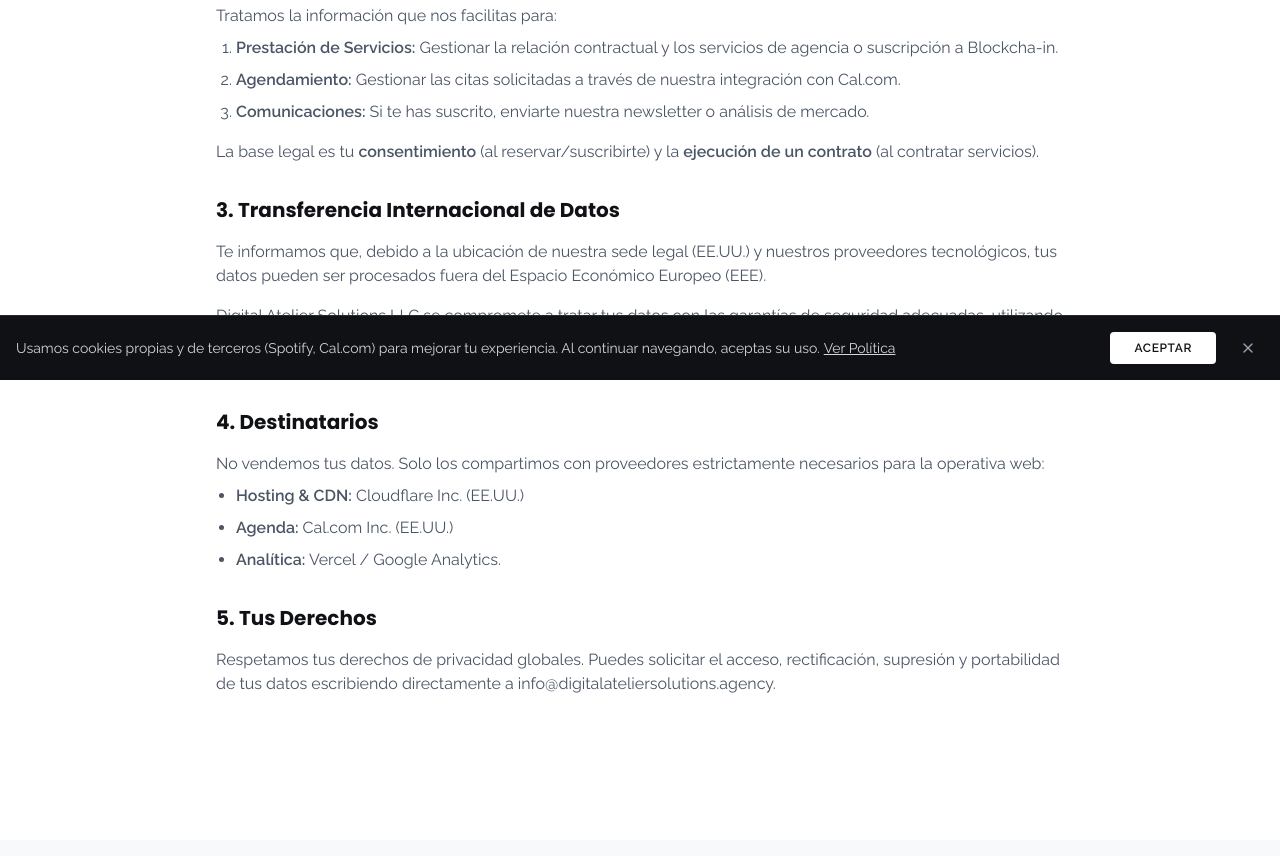
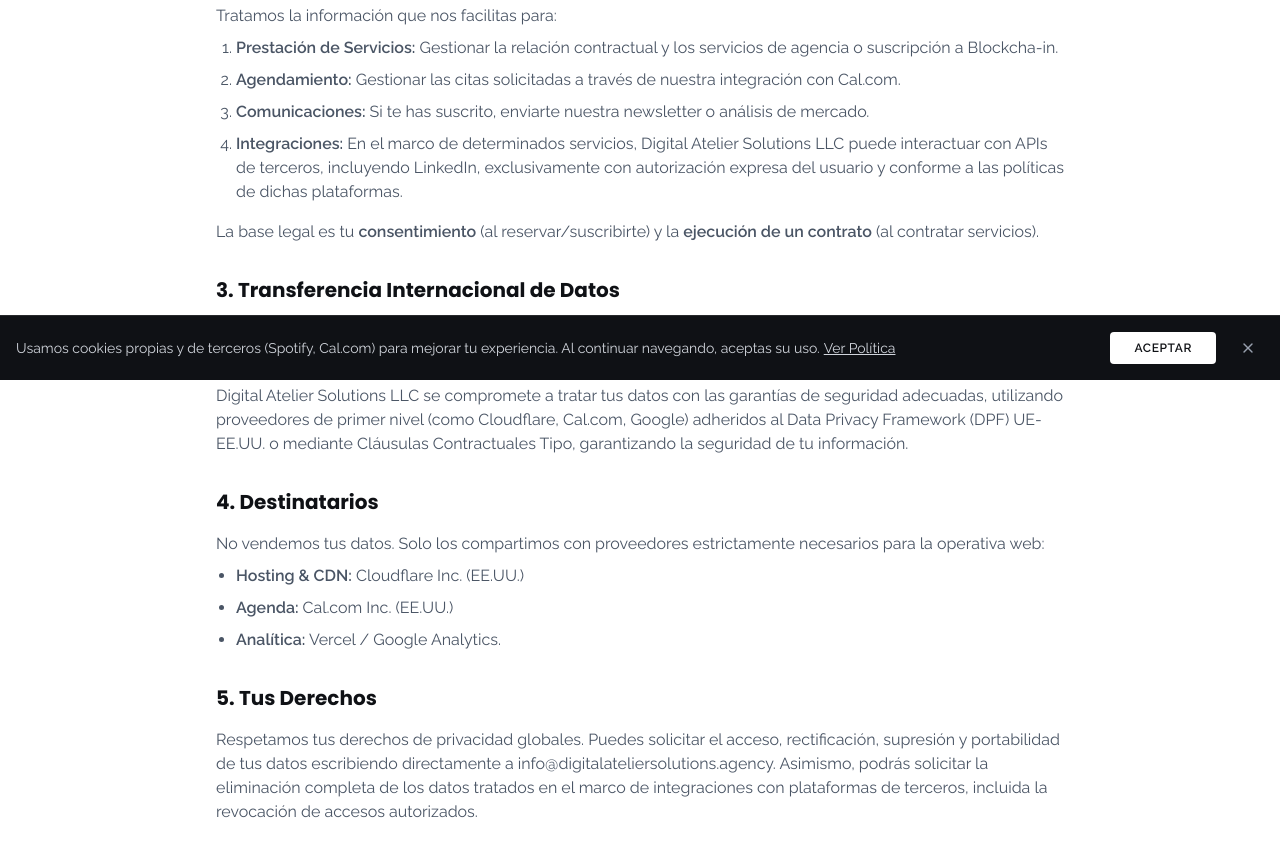
Before and after one commit to VRIBES-ETH/digital-atelier-web, a Next.js app: page /privacidad in a window 1280 px wide. Shown: the part 420-1276 px from the top of the page. Built offline with nearby package versions, Linux system fonts and the light colour scheme.

Commit message:
docs: update privacy policy with LinkedIn API and data deletion info

```diff
--- a/src/app/privacidad/page.tsx
+++ b/src/app/privacidad/page.tsx
@@ -21,6 +21,7 @@ export default function PrivacidadPage() {
                         <li><strong>Prestación de Servicios:</strong> Gestionar la relación contractual y los servicios de agencia o suscripción a Blockcha-in.</li>
                         <li><strong>Agendamiento:</strong> Gestionar las citas solicitadas a través de nuestra integración con Cal.com.</li>
                         <li><strong>Comunicaciones:</strong> Si te has suscrito, enviarte nuestra newsletter o análisis de mercado.</li>
+                        <li><strong>Integraciones:</strong> En el marco de determinados servicios, Digital Atelier Solutions LLC puede interactuar con APIs de terceros, incluyendo LinkedIn, exclusivamente con autorización expresa del usuario y conforme a las políticas de dichas plataformas.</li>
                     </ol>
                     <p className="mb-4">
                         La base legal es tu <strong>consentimiento</strong> (al reservar/suscribirte) y la <strong>ejecución de un contrato</strong> (al contratar servicios).
@@ -44,7 +45,7 @@ export default function PrivacidadPage() {
 
                     <h2 className="font-poppins font-bold text-xl text-das-dark mt-8 mb-4">5. Tus Derechos</h2>
                     <p className="mb-4">
-                        Respetamos tus derechos de privacidad globales. Puedes solicitar el acceso, rectificación, supresión y portabilidad de tus datos escribiendo directamente a info@digitalateliersolutions.agency.
+                        Respetamos tus derechos de privacidad globales. Puedes solicitar el acceso, rectificación, supresión y portabilidad de tus datos escribiendo directamente a info@digitalateliersolutions.agency. Asimismo, podrás solicitar la eliminación completa de los datos tratados en el marco de integraciones con plataformas de terceros, incluida la revocación de accesos autorizados.
                     </p>
                 </div>
             </div>
```
